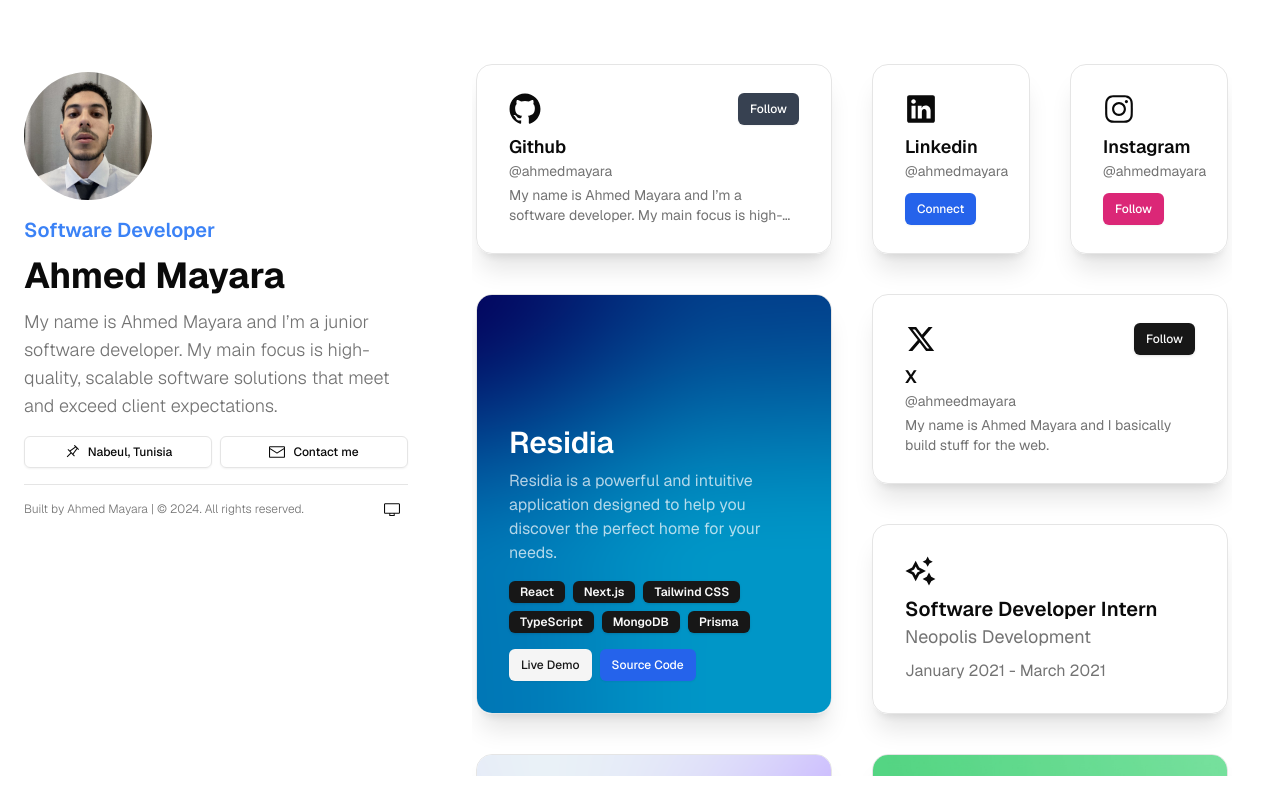
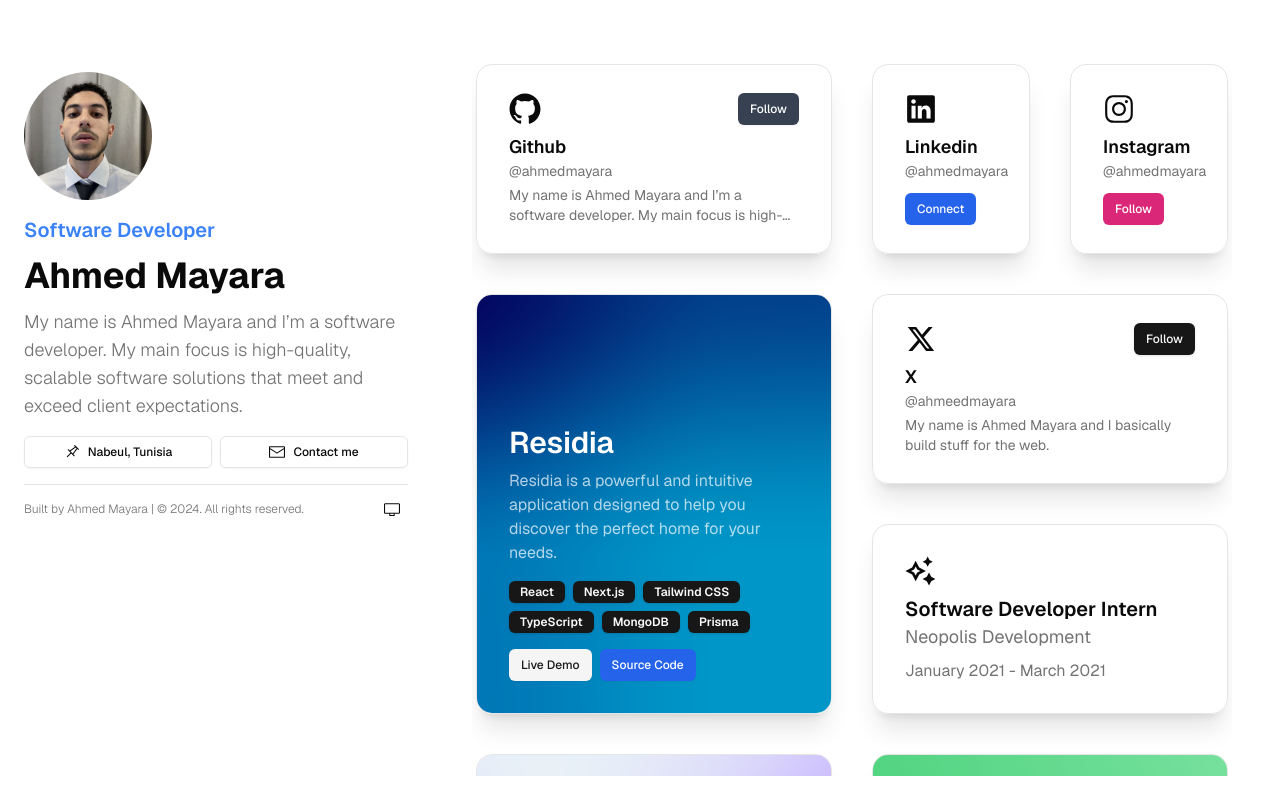
Before and after one commit to ahmedmayara/portfolio, a Next.js app: page / in a window 1280 px wide. Built offline with nearby package versions, Linux system fonts and the light colour scheme.

Commit message:
feat: Update index.ts

```diff
--- a/constants/index.ts
+++ b/constants/index.ts
@@ -124,7 +124,7 @@ export const config = {
   name: "Ahmed Mayara",
   title: "Software Developer",
   description: "Building scalable software solutions for the web.",
-  bio: "My name is Ahmed Mayara and I’m a junior software developer. My main focus is high-quality, scalable software solutions that meet and exceed client expectations.",
+  bio: "My name is Ahmed Mayara and I’m a software developer. My main focus is high-quality, scalable software solutions that meet and exceed client expectations.",
   location: "Nabeul, Tunisia",
   locationUrl: "https://www.google.com/maps/place/Nabeul/",
   email: "ahmedmayara789@gmail.com",
```
